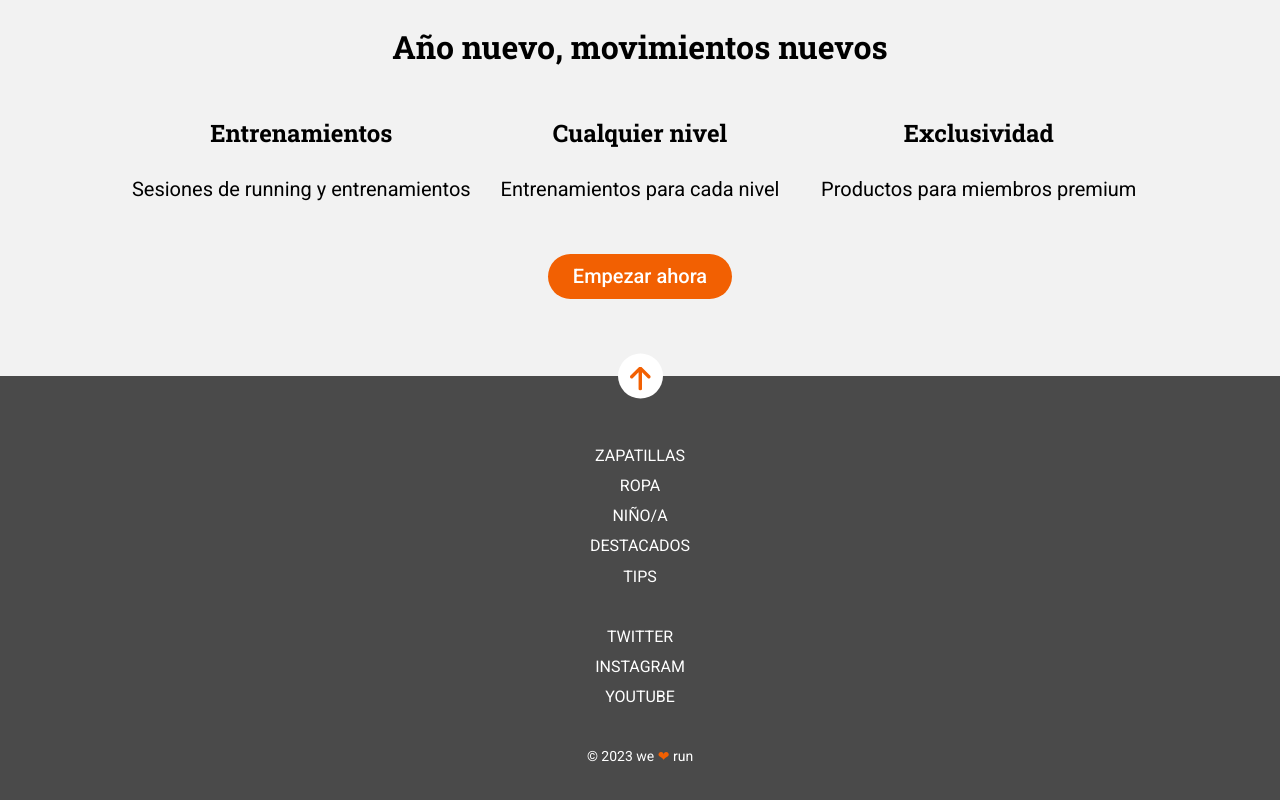
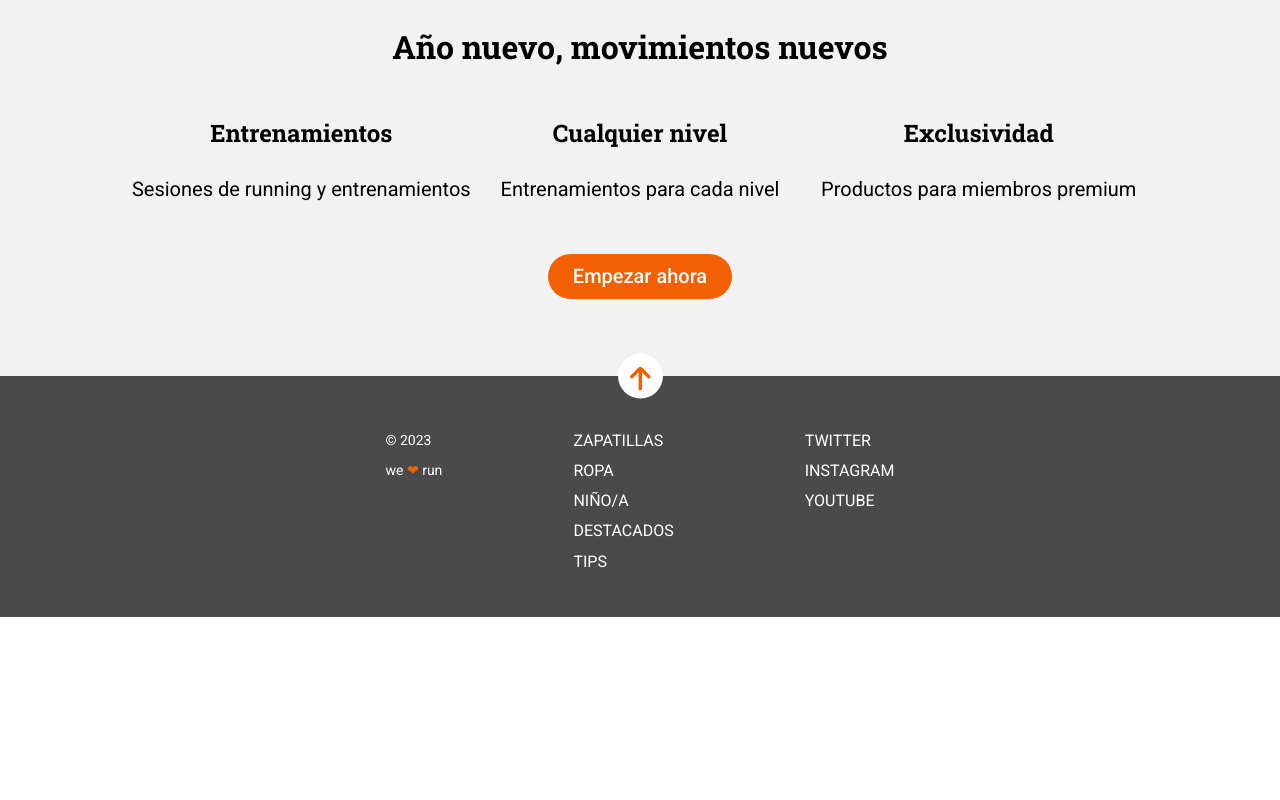
Before and after one commit to Adalab/modulo-1-evaluacion-final-marinacr92, a website: page src/html/index.html in a window 1280 px wide. Shown: the part 1230-2030 px from the top of the page. After the commit the page ends 1847 px from the top, so only its background shows below. Drawn offline with nearby package versions, Linux system fonts and the light colour scheme; files that its build step writes are made by us from their sources; files whose address does not match are found by name.

Commit message:
Add media queries footer

```diff
--- a/src/html/partials/footer.html
+++ b/src/html/partials/footer.html
@@ -5,7 +5,7 @@
         </a>
     </button>
 
-    <nav>
+    <nav class="link-page">
         <ul class="footer__ul">
             <li>
                 <a class="footer__style footer__ul-link" href="https://adalab.es">
@@ -34,7 +34,7 @@
             </li>
         </ul>
     </nav>
-    <nav>
+    <nav class="socials">
         <ul class="footer__ul">
             <li>
                 <a class="footer__style footer__ul-link" href="https://adalab.es">
@@ -55,10 +55,11 @@
     </nav>
     <p class="footer__style copy">
         &copy; 2023
-        <span>
+        <span class="copy__text">
             we
-            <i class="copy__heart">❤︎
-</i>
+            <i class="copy__heart">
+                ❤︎
+            </i>
             run
         </span>
     </p>
--- a/src/scss/core/_variables.scss
+++ b/src/scss/core/_variables.scss
@@ -22,6 +22,7 @@ $white-grey: #f2f2f2;
 $light-grey: #979797;
 $greyish-brown: #4a4a4a;
 $black-20: rgba(0,0,0,0.2);
+$black-50: rgba(0, 0, 0, 0.5);
 
 //font-family
 $Roboto: 'Roboto', sans-serif;
--- a/src/scss/layout/_footer.scss
+++ b/src/scss/layout/_footer.scss
@@ -51,3 +51,43 @@
     color: $bright-orange;
     }
 }
+
+@media all and (min-width: 768px) {
+    .footer {
+        padding: 56px 150px 34px 150px;
+        flex-direction: row;
+        align-items: flex-start;
+        justify-content: space-around;
+
+        &__ul{
+            text-align: left;
+            padding-bottom: 0px;
+        }
+    }
+
+    .link-page{
+        order: 2;
+    }
+
+    .socials{
+        order: 3;
+    }
+
+    .copy {
+        padding: 0;
+        text-align: left;
+        order: 1;
+
+
+        &__text {
+            display: block;
+        }
+    }
+}
+
+
+@media all and (min-width: 1200px){
+    .footer {
+        padding: 50px 320px 40px 320px;
+    }
+}
--- a/src/scss/layout/_hero.scss
+++ b/src/scss/layout/_hero.scss
@@ -82,6 +82,7 @@
 
         &__title {
             font-size: 10rem;
+            text-shadow: 0 2px 5px $black-50;
         }
 
         &__button {
```
